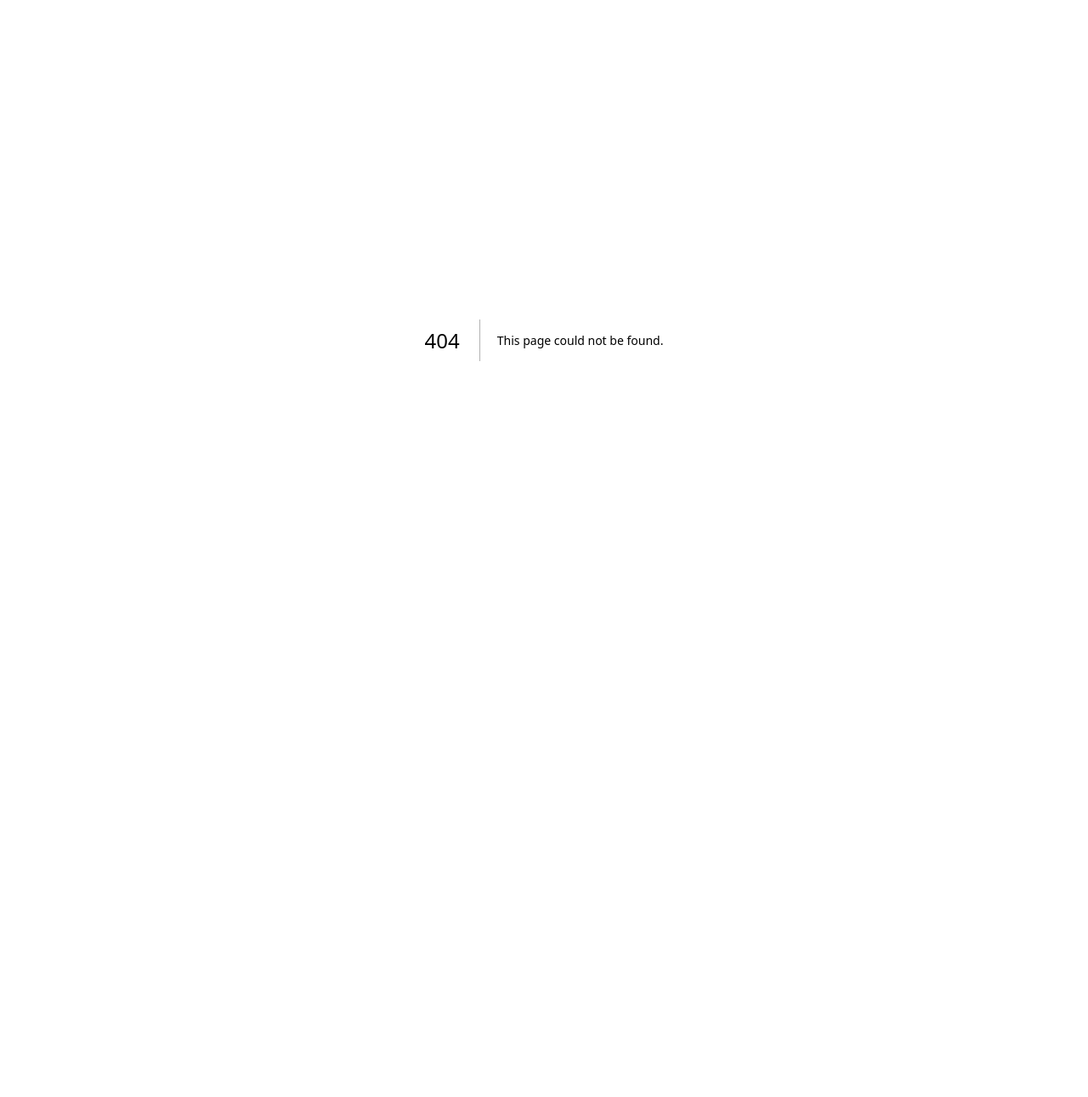
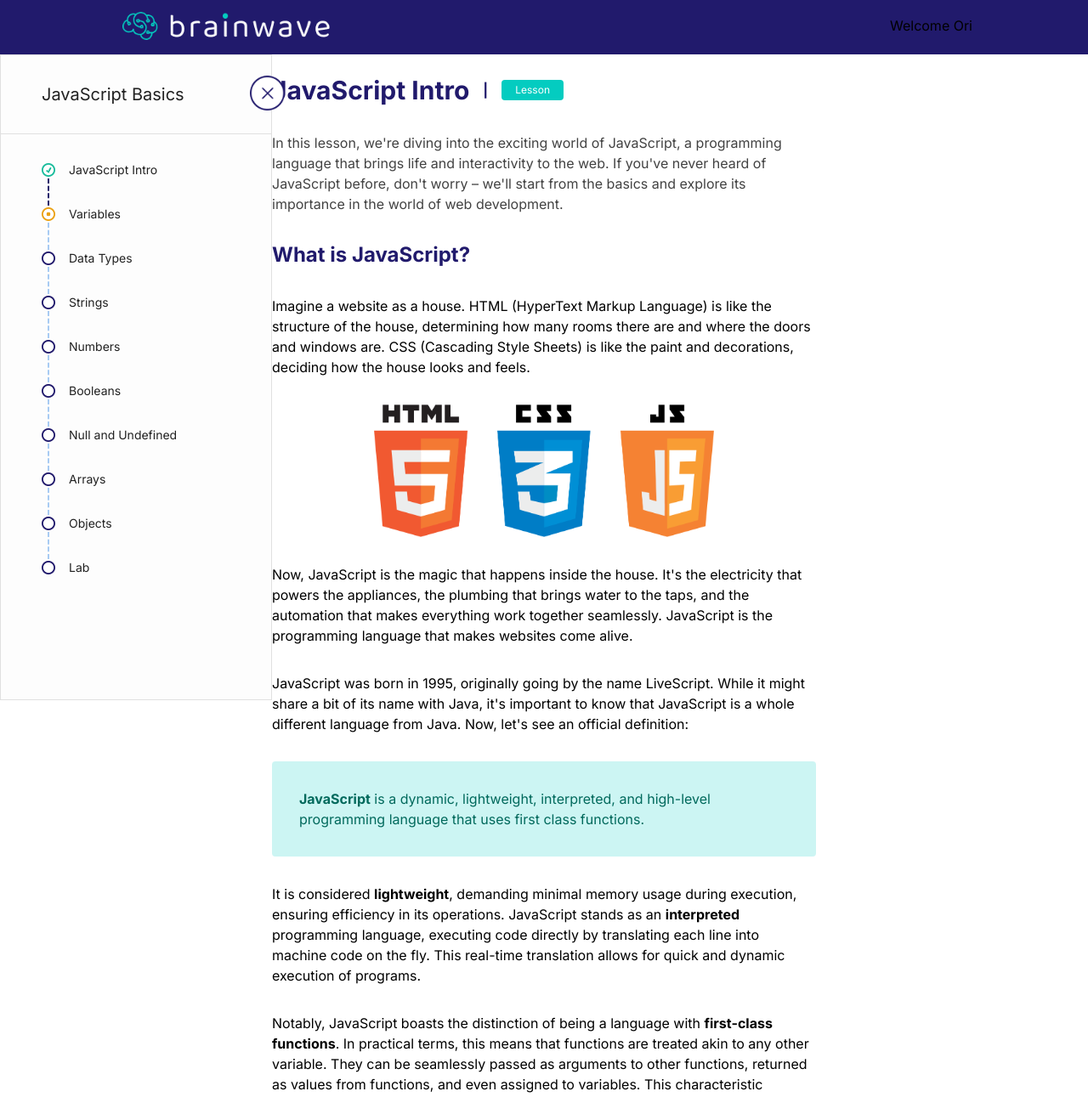
Before and after one commit to oribermudez/brainwave, a Next.js app: page /javascript-basics/javascript-intro in a window 1280 px wide. Before the commit this address had no page. Shown: the top 1291 px of the page at 85% size. Before the commit the page ends 800 px from the top, so only its background shows below. Built offline with nearby package versions, Linux system fonts and the light colour scheme.

Commit message:
JavaScript Intro

```diff
--- /dev/null
+++ b/app/(content)/javascript-basics/javascript-intro/page.js
@@ -0,0 +1,68 @@
+import Sidebar from "@/app/components/content/Sidebar";
+import Image from "next/image";
+
+const Page = () => {
+  return (
+    <div className="min-h-80 bg-white grid grid-flow-col grid-cols-8 text-black">
+      <div className="col-span-2">
+        <Sidebar />
+      </div>
+      <div className="h-full col-span-4 col-start-3 my-6">
+        <div className="flex items-center">
+          <h3 className="text-royal font-bold text-3xl">JavaScript Intro</h3>
+          <span className="mx-4 text-royal font-bold">|</span>
+          <span className="text-white bg-emerald px-4 py-2 text-xs h-6 flex justify-center items-center rounded">Lesson</span>
+        </div>
+        <p className="my-8 text-gray-800">
+          In this lesson, we&apos;re diving into the exciting world of JavaScript, a programming language that brings life and
+          interactivity to the web. If you&apos;ve never heard of JavaScript before, don&apos;t worry – we&apos;ll start from the basics
+          and explore its importance in the world of web development.
+        </p>
+        <h3 className="text-royal font-bold text-2xl my-8">What is JavaScript?</h3>
+        <p>
+          Imagine a website as a house. HTML (HyperText Markup Language) is like the structure of the house, determining how
+          many rooms there are and where the doors and windows are. CSS (Cascading Style Sheets) is like the paint and decorations,
+          deciding how the house looks and feels.
+        </p>
+        <div className="flex justify-center items-center my-8">
+          <Image src="/assets/HtmlCssJs.png" width={400} height={156} alt="HTML, CSS and JS Logos" />
+        </div>
+        <p className="my-8">
+          Now, JavaScript is the magic that happens inside the house. It&apos;s the electricity that powers the appliances, the plumbing
+          that brings water to the taps, and the automation that makes everything work together seamlessly. JavaScript is the
+          programming language that makes websites come alive.
+        </p>
+        <p>
+          JavaScript was born in 1995, originally going by the name LiveScript. While it might share a bit of its name with Java, it&apos;s
+          important to know that JavaScript is a whole different language from Java. Now, let&apos;s see an official definition:
+        </p>
+        <p className="bg-emerald/20 p-8 text-teal-800 rounded my-8">
+          <strong>JavaScript</strong> is a dynamic, lightweight, interpreted, and high-level programming language that uses first class functions.
+        </p>
+        <p className="my-8">
+          It is considered <strong>lightweight</strong>, demanding minimal memory usage during execution, ensuring efficiency in its operations.
+          JavaScript stands as an <strong>interpreted</strong> programming language, executing code directly by translating each line into machine
+          code on the fly. This real-time translation allows for quick and dynamic execution of programs.
+        </p>
+        <p className="my-8">
+          Notably, JavaScript boasts the distinction of being a language with <strong>first-class functions</strong>. In practical
+          terms, this means that functions are treated akin to any other variable. They can be seamlessly passed as arguments to
+          other functions, returned as values from functions, and even assigned to variables. This characteristic flexibility
+          empowers developers, allowing them to employ functions dynamically within their code, enhancing the language&apos;s
+          expressiveness and adaptability.
+        </p>
+        <div className="flex justify-center items-center my-8">
+          <Image src="/assets/js-versatility.gif" width={600} height={263} alt="JavaScript Logo" />
+        </div>
+        <p>
+          Originally designed for front-end web development, JavaScript has evolved into a multi-paradigm language that can be
+          used across different domains, including back-end development and mobile app development. It enables developers to
+          create interactive and dynamic content, manipulate the Document Object Model (DOM), and execute code on both the client
+          and server sides.
+        </p>
+      </div>
+    </div>
+  );
+};
+
+export default Page;
--- a/app/(content)/javascript-basics/page.js
+++ b/app/(content)/javascript-basics/page.js
@@ -14,13 +14,13 @@ const Page = () => {
           <h1 className="text-6xl font-bold text-center mb-12 text-royal">JavaScript Basics</h1>
           <div className="text-sm text-gray-700">
             <p>
-              In this foundational module, you'll immerse yourself in the essence of JavaScript. Mastery of these concepts
+              In this foundational module, you&apos;ll immerse yourself in the essence of JavaScript. Mastery of these concepts
               unlocks pathways to advanced problem-solving and logical thinking, shaping the foundation for your future role
-              as a software developer. Ready yourself for a fundamental dive into the heart of JavaScript's core principles.
+              as a software developer. Ready yourself for a fundamental dive into the heart of JavaScript&apos;s core principles.
             </p>
           </div>
           <Link
-            href="/javascript-basics/what-is-javascript"
+            href="/javascript-basics/javascript-intro"
             className="mt-12 bg-[#29DDDE] text-white font-semibold px-4 py-2 rounded hover:bg-cyan-400 w-full flex gap-4 justify-center items-center"
           >
             Start
--- a/app/(content)/javascript-basics/what-is-javascript/page.js
+++ /dev/null
@@ -1,20 +0,0 @@
-import Sidebar from "@/app/components/content/Sidebar";
-
-const Page = () => {
-  return (
-    <div className="min-h-80 bg-white grid grid-flow-col grid-cols-8">
-      <div className="col-span-2">
-        <Sidebar />
-      </div>
-      <div className="h-full col-span-4 col-start-3 my-6">
-        <div className="flex items-center">
-          <h3 className="text-royal font-bold text-lg">What is JavaScript?</h3>
-          <span className="mx-4 text-royal font-bold">|</span>
-          <span className="text-white bg-emerald px-4 py-2 text-xs h-6 flex justify-center items-center rounded">Lesson</span>
-        </div>
-      </div>
-    </div>
-  );
-};
-
-export default Page;
--- a/app/components/content/Sidebar.js
+++ b/app/components/content/Sidebar.js
@@ -14,7 +14,7 @@ const Sidebar = () => {
 
   return (
     <div
-      className={`fixed w-80 bg-[#FDFDFD] border border-gray-300 min-h-80 transform ${
+      className={`fixed w-80 bg-[#FDFDFD] border border-gray-300 min-h-90 transform ${
         isSidebarVisible ? "" : "-translate-x-full"
       } transition-transform`}
     >
--- a/app/components/layout/Footer.js
+++ b/app/components/layout/Footer.js
@@ -9,11 +9,11 @@ const Footer = () => {
   const currentYear = new Date().getFullYear();
 
   return (
-    <div className="bg-royal h-20 w-full flex items-center justify-center px-32 text-white">
+    <div className="bg-royal h-20 w-full flex items-center justify-center px-32 text-white z-10">
       <div className="w-full flex items-center justify-between">
         <div className="flex items-center">
           <Link href="/">
-              <Image src="/assets/Logo.png" width={21} height={11} alt="logo" className="mx-2 " priority />
+              <Image src="/assets/Logo.png" width={21} height={16} alt="logo" className="mx-2 " priority />
           </Link>
           <Typography
             variant="small"
--- a/app/data-mocks/lessons.js
+++ b/app/data-mocks/lessons.js
@@ -1,8 +1,8 @@
 const lessons = [
   {
-    name: "What is JavaScript?",
+    name: "JavaScript Intro",
     progress: 100,
-    url: "/javascript-basics/what-is-javascript",
+    url: "/javascript-basics/javascript-intro",
   },
   {
     name: "Variables",
--- a/tailwind.config.js
+++ b/tailwind.config.js
@@ -24,6 +24,7 @@ module.exports = withMT({
       },
       minHeight: {
         80: '82.1vh',
+        90: '95vh',
       },
     },
   },
```
Also changed, not shown: public/assets/HtmlCssJs.png (added), public/assets/js-versatility.gif (added).
